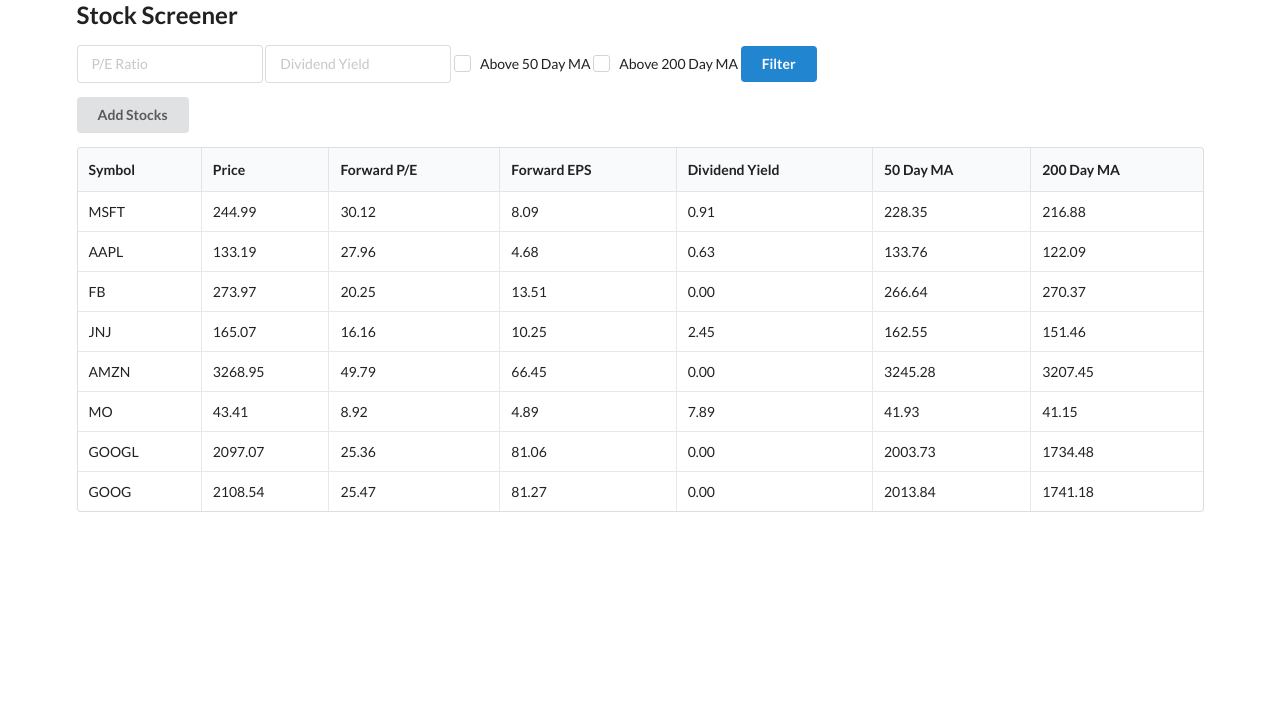
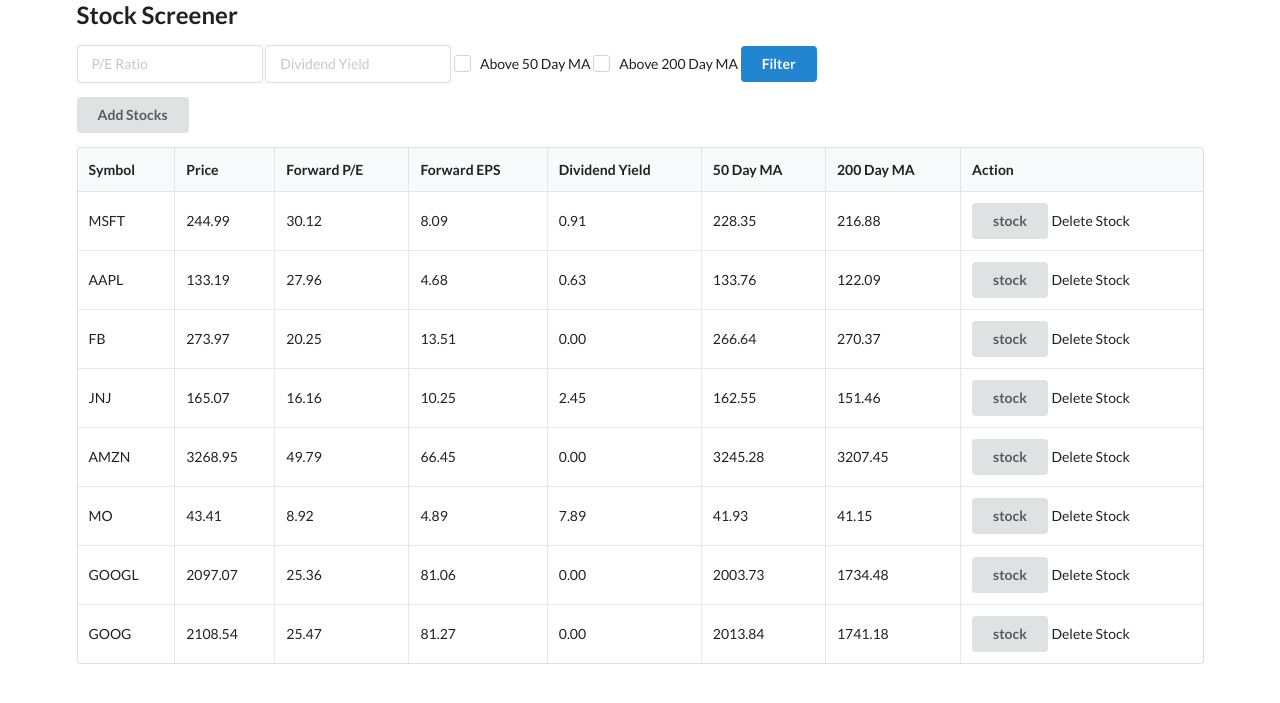
Before and after one commit to mor-sa/StockScanner, a FastAPI app: page / in a window 1280 px wide. Shown: the top 703 px of the page. Run offline with FastAPI, Linux system fonts and the light colour scheme; data comes from the database, SQL or seed files in the repository; both versions use the stored data as it was after the commit; some libraries are stand-ins or nearby versions.

Commit message:
add index.html file

```diff
--- /dev/null
+++ b/index.html
@@ -0,0 +1 @@
+<meta http-equiv="refresh" content="0; url=https://github.com/mor-sa/StockScanner/blob/master/templates/dashboard.html">
--- a/libs/utils.py
+++ b/libs/utils.py
@@ -24,3 +24,8 @@
 
     db.add(stock)
     db.commit()
+
+def del_stock(id: int):
+    db = SessionLocal()
+    db.query(Stock).filter(Stock.id == id).delete()
+    db.commit()
--- a/main.py
+++ b/main.py
@@ -77,3 +77,14 @@
         "code": "success",
         "message": "stock added to database"
     }
+
+async def delete_stock(stock_request: libs.utils.StockRequest, background_tasks: BackgroundTasks, db: Session = Depends(get_db)):
+    stock = Stock()
+    stock.symbol = stock_request.symbol
+
+    background_tasks.add_task(libs.del_stock, stock.id)
+
+    return {
+        "code": "success",
+        "message": "stock deleted from database"
+    }
--- a/templates/dashboard.html
+++ b/templates/dashboard.html
@@ -5,6 +5,14 @@
 $(document).ready(function(){
   $("#add_stocks").click(function(){
     $('.ui.modal').modal('show');
+  })
+
+  $("#del_stock").click(function(){
+    console.log("DELETE");
+    console.log(JSON.stringify(stock));
+    // const stock = $(stock);
+
+
   })
 
   $("#save").click(function(){
@@ -70,6 +78,7 @@
       <th>Dividend Yield</th>
       <th>50 Day MA</th>
       <th>200 Day MA</th>
+      <th>Action</th>
     </tr>
   </thead>
   <tbody>
@@ -82,6 +91,7 @@
       <td>{{ stock.dividend_yield }}</td>
       <td>{{ stock.ma50 }}</td>
       <td>{{ stock.ma200 }}</td>
+      <td><input type="button" id="del_stock" class="ui button" value="stock">Delete Stock</input></td>
     </tr>
     {% endfor %}
   </tbody>
```
Also changed, not shown: stocks.db.
